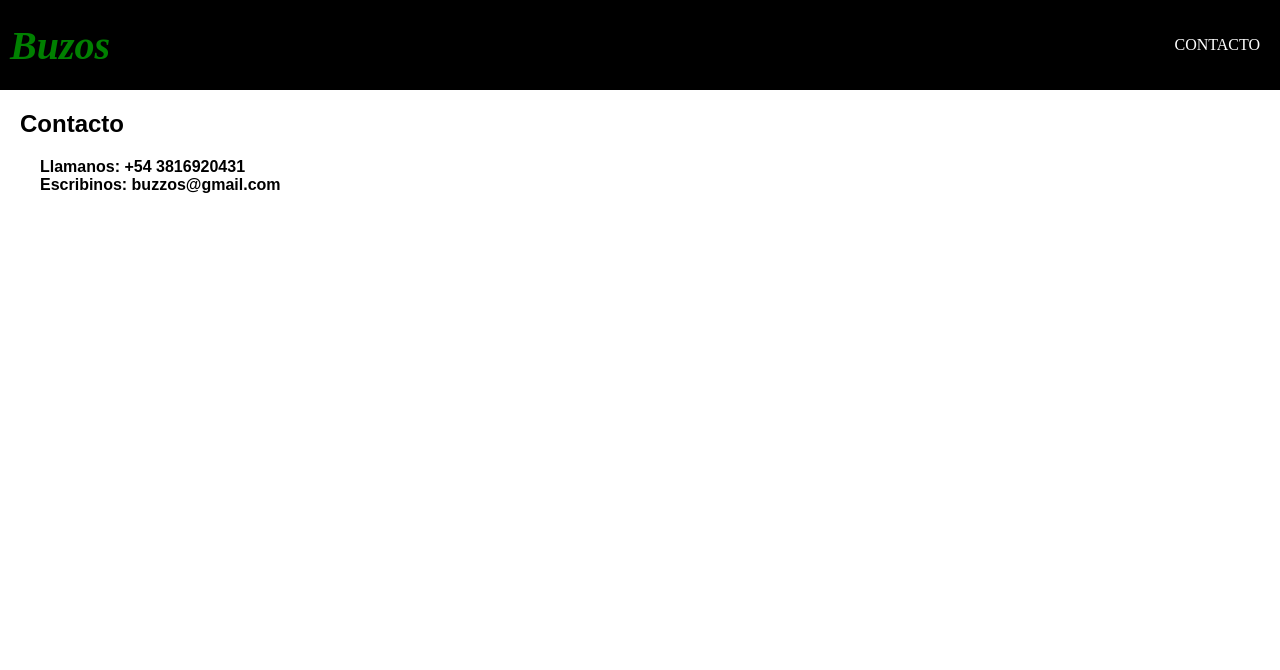
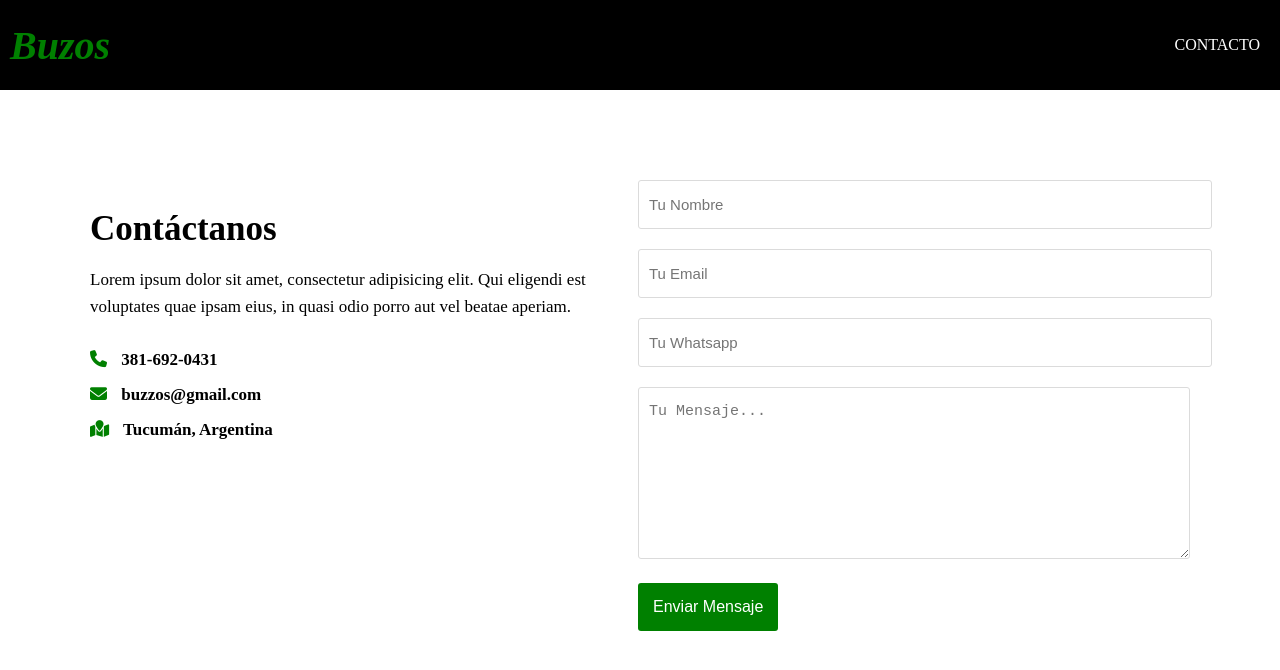
Before and after one commit to LucianoReal2/sitioWeb, a plain HTML site: page pages/contacto.html in a window 1280 px wide. Drawn offline with Linux system fonts and the light colour scheme.

Commit message:
Contacto modificado

```diff
--- a/CSS/myStyle.css
+++ b/CSS/myStyle.css
@@ -17,7 +17,7 @@ nav a{
     padding-right: 10px;
 }
 nav a:hover{
-    color: red
+    color: rgb(0, 95, 0);
 }
 .logo a{
     display: flex;
@@ -41,16 +41,67 @@ font-family: sans-serif;
     font-weight: bolder;
 }
 .boton :hover{
-color: red;
+color: rgb(0, 95, 0);
 }
-.contacto{
-    font-family: sans-serif;
-    padding-left: 20px;
+.container_form{
+    width: 100%;
+    max-width: 1100px;
+    margin: auto;
+    display: grid;
+    grid-template-columns: repeat(2,1fr);
+    grid-gap: 50px;
+    margin-top: 90px;
 }
-.span_contacto{
-    font-family: sans-serif;
-    font-weight: 600;
-    padding-left: 40px;
+.container_form h2{
+    margin-bottom: 15px;
+    font-size: 35px;
+}
+.container_form p{
+    font-size: 17px;
+    line-height: 1.6;
+    margin-bottom: 30px;
+}
+.container_form a{
+    font-size: 17px;
+    display:inline-block;
+    text-decoration: none;
+    width: 100%;
+    margin-bottom: 15px;
+    color:black;
+    font-weight: 700;
+}
+.container_form a i{
+    color: green;
+    margin-right: 10px;
+}
+.container_form form .campo, textarea{
+    width: 100%;
+    padding: 15px 10px;
+    font-size: 15px;
+    border: 1px solid #dbdbdb;
+    margin-bottom: 20px;
+    border-radius: 3px;
+    outline: 0px;
+}
+.container_form form textarea{
+    max-width: 530px;
+    min-width: 530px;
+    min-height: 140px;
+    max-height: 150px;
+}
+.container_form .btn_enviar{
+    padding: 15px;
+    font-size: 16px;
+    border: none;
+    outline: 0px;
+    background: green;
+    color: white;
+    border-radius: 3px;
+    cursor: pointer;
+    transition: all 300ms ease;
+}
+.container_form .btn_enviar:hover{
+    background: rgb(0, 95, 0);
 }
 .contenido{
     max-width: 2000px;
--- a/pages/contacto.html
+++ b/pages/contacto.html
@@ -5,6 +5,7 @@
     <meta name="viewport" content="width=device-width, initial-scale=1.0">
     <title>Contacto</title>
     <link rel="stylesheet" href="../CSS/myStyle.css">
+    <link rel="stylesheet" href="https://cdnjs.cloudflare.com/ajax/libs/font-awesome/6.5.2/css/all.min.css" integrity="sha512-SnH5WK+bZxgPHs44uWIX+LLJAJ9/2PkPKZ5QiAj6Ta86w+fsb2TkcmfRyVX3pBnMFcV7oQPJkl9QevSCWr3W6A==" crossorigin="anonymous" referrerpolicy="no-referrer" />
 </head>
 <body>
 
@@ -17,9 +18,22 @@
         </nav>
     </header>
 
-    <h2 class="contacto">Contacto</h2>
-    <span class="span_contacto">Llamanos: +54 3816920431</span>
-    <br>
-    <span class="span_contacto">Escribinos: buzzos@gmail.com</span>
+    <div class="container_form">
+        <div class="info_form">
+            <h2>Contáctanos</h2>
+            <p>Lorem ipsum dolor sit amet, consectetur adipisicing elit. Qui eligendi est voluptates quae ipsam eius, in quasi odio porro aut vel beatae aperiam.</p>
+            <a href="#"><i class="fa fa-phone"></i> 381-692-0431</a>
+            <a href="#"><i class="fa fa-envelope"></i> buzzos@gmail.com</a>
+            <a href="#"><i class="fa fa-map-marked"></i> Tucumán, Argentina</a>
+        </div>
+        <form action="#" autocomplete="off">
+            <input type="text" name="nombre" placeholder="Tu Nombre" class="campo">
+            <input type="email" name="email" placeholder="Tu Email" class="campo">
+            <input type="whatsapp" name="número" placeholder="Tu Whatsapp" class="campo">
+            <textarea name="mensaje" placeholder="Tu Mensaje..."></textarea>
+            <input type="submit" name="enviar" value="Enviar Mensaje" class="btn_enviar">
+        </form>
+    </div>
+
 </body>
 </html>
```
